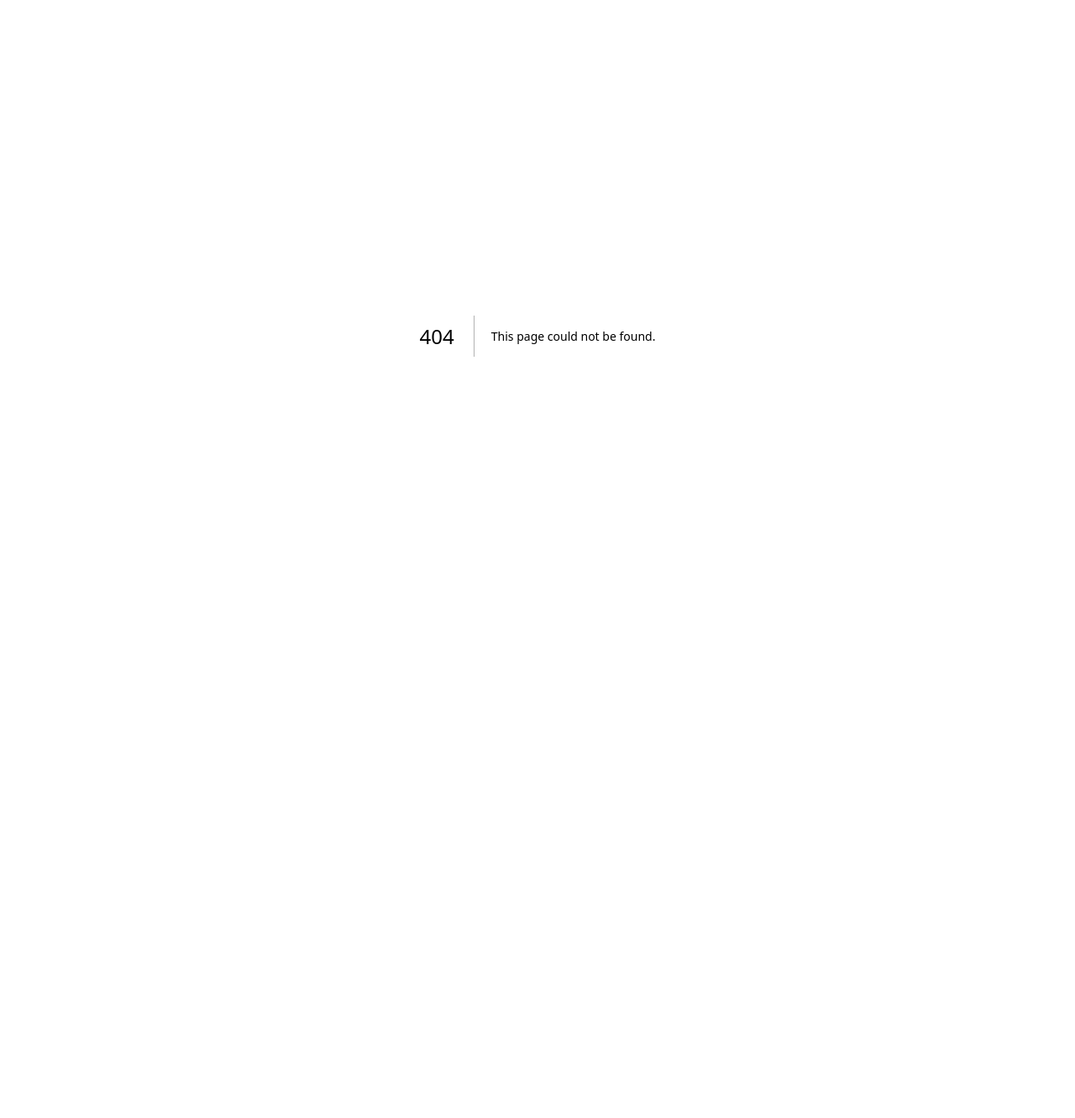
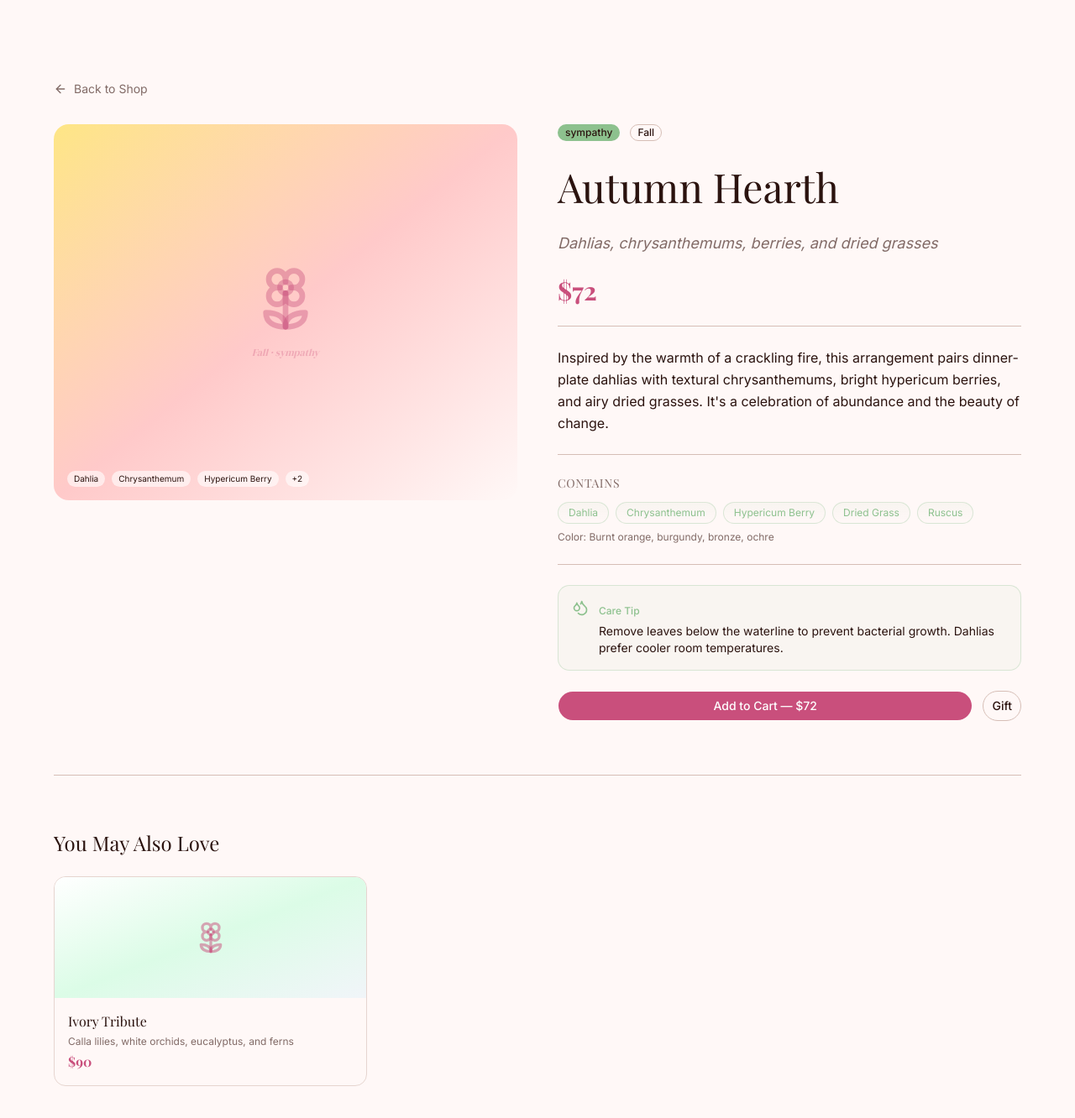
Before and after one commit to anas-khan-antimatter/mkt-petal-florist, a Next.js app: page /shop/autumn-hearth in a window 1280 px wide. Before the commit this address had no page. Shown: the top 1332 px of the page at 84% size. Before the commit the page ends 800 px from the top, so only its background shows below. Built offline with nearby package versions, Linux system fonts and the light colour scheme; a web font is replaced by a local one.

Commit message:
antimatter: checkpoint c-1790733025493-8g8bu

```diff
--- /dev/null
+++ b/src/app/shop/[slug]/page.tsx
@@ -0,0 +1,132 @@
+"use client";
+
+import { Flower2, ArrowLeft, Heart, Droplets, Scissors, Info } from "lucide-react";
+import Link from "next/link";
+import { notFound } from "next/navigation";
+import { Button } from "@/components/ui/button";
+import { Badge } from "@/components/ui/badge";
+import { Separator } from "@/components/ui/separator";
+import { Card, CardContent, CardHeader, CardTitle } from "@/components/ui/card";
+import { arrangements, getArrangement } from "@/lib/data";
+
+export default function ArrangementDetailPage({ params }: { params: { slug: string } }) {
+  const arr = getArrangement(params.slug);
+
+  if (!arr) {
+    notFound();
+  }
+
+  return (
+    <div className="pt-24 pb-24 px-6">
+      <div className="max-w-6xl mx-auto">
+        {/* Breadcrumb */}
+        <Link
+          href="/shop"
+          className="inline-flex items-center gap-2 text-sm text-muted-foreground hover:text-primary transition-colors mb-8"
+        >
+          <ArrowLeft className="w-4 h-4" />
+          Back to Shop
+        </Link>
+
+        <div className="grid grid-cols-1 lg:grid-cols-2 gap-12 items-start">
+          {/* Image panel */}
+          <div className={`relative overflow-hidden rounded-2xl h-[28rem] bg-gradient-to-br ${arr.imageBg}`}>
+            <div className="bloom-motif absolute inset-0" />
+            <div className="absolute inset-0 flex items-center justify-center">
+              <div className="text-center">
+                <Flower2 className="w-20 h-20 text-primary/40" />
+                <p className="text-xs text-primary/30 font-script italic mt-4">{arr.season} · {arr.occasion}</p>
+              </div>
+            </div>
+            {/* Floating decorative badges */}
+            <div className="absolute bottom-4 left-4 right-4 flex flex-wrap gap-2">
+              {arr.stems.slice(0, 3).map((stem) => (
+                <span key={stem} className="px-2 py-0.5 rounded-full bg-white/60 backdrop-blur-sm text-[10px] text-foreground">
+                  {stem}
+                </span>
+              ))}
+              {arr.stems.length > 3 && (
+                <span className="px-2 py-0.5 rounded-full bg-white/60 backdrop-blur-sm text-[10px] text-foreground">
+                  +{arr.stems.length - 3}
+                </span>
+              )}
+            </div>
+          </div>
+
+          {/* Info panel */}
+          <div className="space-y-6">
+            <div className="flex items-center gap-3 flex-wrap">
+              <Badge variant="secondary" className="rounded-full text-xs">{arr.occasion}</Badge>
+              <Badge variant="outline" className="rounded-full text-xs">{arr.season}</Badge>
+            </div>
+
+            <h1 className="font-heading text-4xl md:text-5xl leading-tight">{arr.name}</h1>
+            <p className="text-lg text-muted-foreground italic">{arr.tagline}</p>
+
+            <div className="text-3xl font-heading font-bold text-primary">${arr.price}</div>
+
+            <Separator />
+
+            <p className="text-base text-foreground leading-relaxed">{arr.description}</p>
+
+            <Separator />
+
+            {/* Stems list */}
+            <div>
+              <h3 className="font-heading text-sm uppercase tracking-wider text-muted-foreground mb-3">Contains</h3>
+              <div className="flex flex-wrap gap-2">
+                {arr.stems.map((stem) => (
+                  <span key={stem} className="px-3 py-1 rounded-full border border-sage text-xs text-sage bg-sage-sheer">
+                    {stem}
+                  </span>
+                ))}
+              </div>
+              <p className="text-xs text-muted-foreground mt-2">Color: {arr.colorNote}</p>
+            </div>
+
+            <Separator />
+
+            {/* Care tip */}
+            <div className="flex items-start gap-3 p-4 rounded-xl bg-secondary/5 border border-sage">
+              <Droplets className="w-5 h-5 text-secondary shrink-0" />
+              <div>
+                <span className="text-xs font-medium text-secondary">Care Tip</span>
+                <p className="text-sm text-foreground mt-1">{arr.careTip}</p>
+              </div>
+            </div>
+
+            <div className="flex gap-3 mt-4">
+              <Button size="lg" className="rounded-full px-10 flex-1">Add to Cart — ${arr.price}</Button>
+              <Button size="lg" variant="outline" className="rounded-full">Gift</Button>
+            </div>
+          </div>
+        </div>
+
+        {/* Related arrangements */}
+        <Separator className="my-16" />
+        <h2 className="font-heading text-2xl mb-6">You May Also Love</h2>
+        <div className="grid grid-cols-1 sm:grid-cols-3 gap-4">
+          {arrangements
+            .filter((a) => a.slug !== arr.slug && a.occasion === arr.occasion)
+            .slice(0, 3)
+            .map((rel) => (
+              <Link
+                key={rel.slug}
+                href={`/shop/${rel.slug}`}
+                className="group rounded-xl border border-border/60 overflow-hidden hover:border-primary/30 transition-all"
+              >
+                <div className={`h-36 bg-gradient-to-br ${rel.imageBg} flex items-center justify-center`}>
+                  <Flower2 className="w-10 h-10 text-primary/50" />
+                </div>
+                <div className="p-4">
+                  <h3 className="font-heading text-base">{rel.name}</h3>
+                  <p className="text-xs text-muted-foreground mt-1">{rel.tagline}</p>
+                  <p className="font-heading text-base font-bold text-primary mt-1">${rel.price}</p>
+                </div>
+              </Link>
+            ))}
+        </div>
+      </div>
+    </div>
+  );
+}
```
